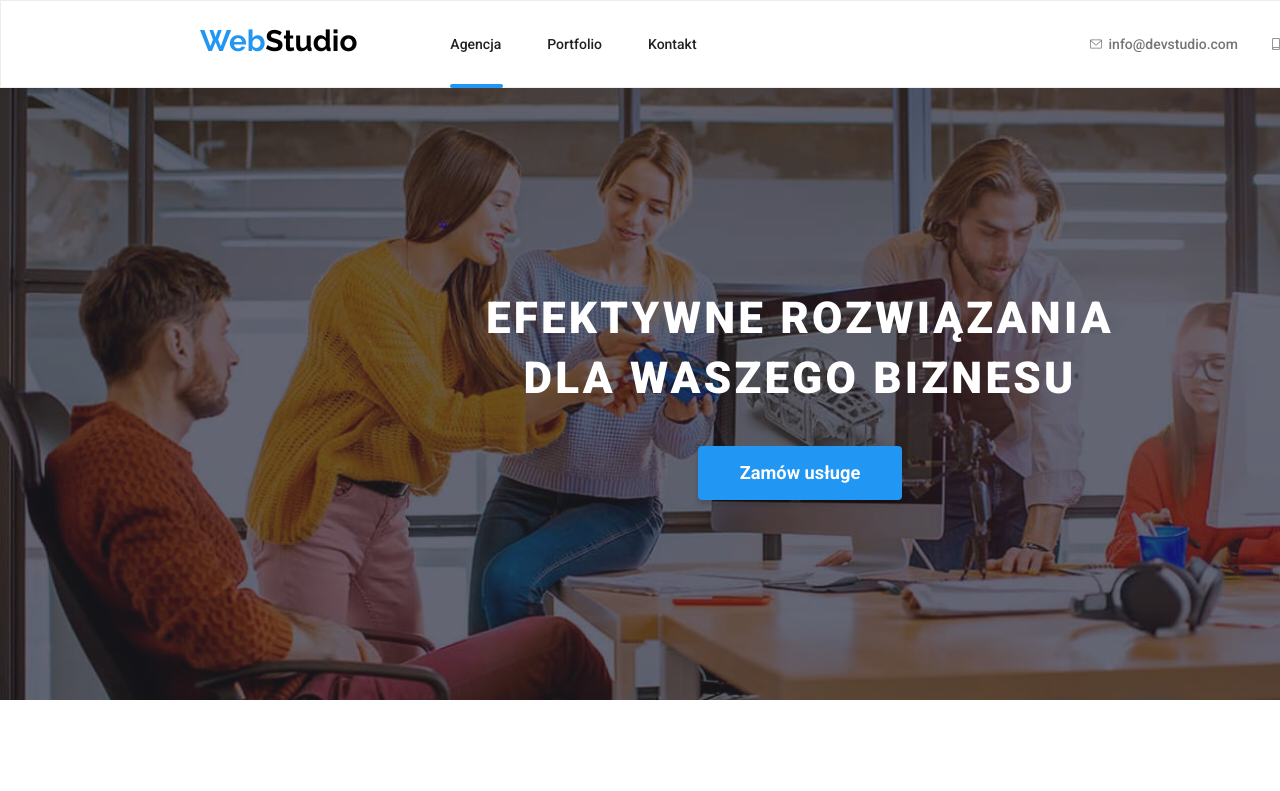
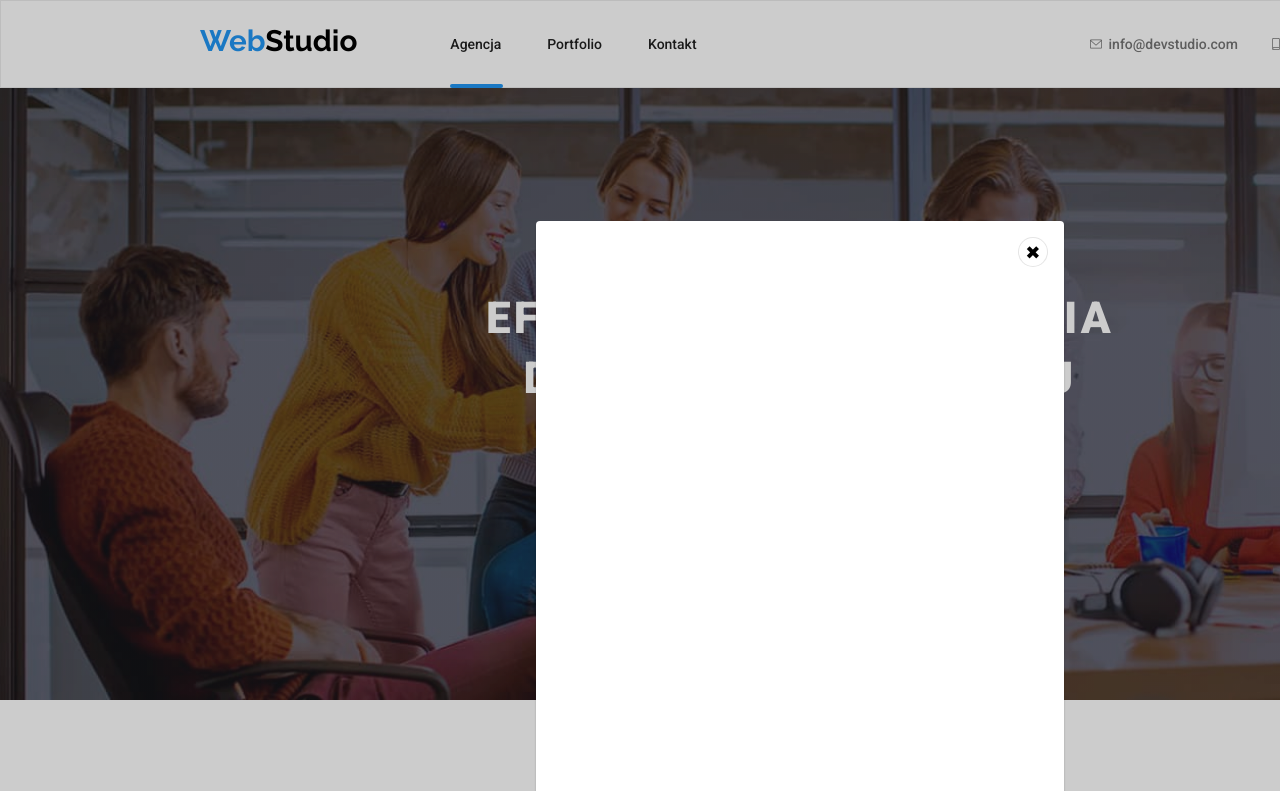
Before and after one commit to MichalStanaszek/goit-markup-hw-05, a plain HTML site: page index.html in a window 1280 px wide. Shown: the top 791 px of the page. Drawn offline with nearby package versions, Linux system fonts and the light colour scheme; files whose address does not match are found by name.

Commit message:
add: js modal window
add modal window in main site. Activate with button "Zamów usługę"

```diff
--- a/css/styles.css
+++ b/css/styles.css
@@ -536,3 +536,60 @@ img {
 .summary-socials {
   padding-bottom: 50px;
 }
+
+/* okno modalne */
+.backdrop {
+  position: fixed;
+  left: 0;
+  top: 0;
+  width: 100%;
+  height: 100%;
+  background: rgba(0, 0, 0, 0.2);
+}
+
+.modal {
+  position: absolute;
+  top: 221px;
+  left: 536px;
+  transform: translate(-50% -50%);
+  background: #ffffff;
+  box-shadow: 0px 1px 3px rgba(0, 0, 0, 0.12), 0px 1px 1px rgba(0, 0, 0, 0.14),
+    0px 2px 1px rgba(0, 0, 0, 0.2);
+  border-radius: 4px;
+  width: 528px;
+  height: 581px;
+  animation-name: modalWindow;
+  animation-duration: 250ms;
+  animation-timing-function: cubic-bezier(0.4, 0, 0.2, 1);
+}
+
+@keyframes modalWindow {
+  0% {
+    scale: 0;
+  }
+  50% {
+    scale: 1.25;
+  }
+  100% {
+    scale: 1;
+  }
+}
+
+.close-btn {
+  position: absolute;
+  top: 8px;
+  right: 8px;
+  width: 30px;
+  height: 30px;
+  padding: 0;
+  background: #ffffff;
+  border: 1px solid rgba(0, 0, 0, 0.1);
+  border-radius: 50%;
+  cursor: pointer;
+}
+
+.is-hidden {
+  opacity: 0;
+  visibility: hidden;
+  pointer-events: none;
+}
--- a/index.html
+++ b/index.html
@@ -63,7 +63,9 @@
     <main>
       <div class="wrapper">
         <h1 class="header">EFEKTYWNE ROZWIĄZANIA DLA WASZEGO BIZNESU</h1>
-        <button class="order-button" type="button">Zamów usługe</button>
+        <button class="order-button modal-btn" type="button" data-modal-open>
+          Zamów usługe
+        </button>
       </div>
       <div class="post container">
         <div>
@@ -379,5 +381,11 @@
         </div>
       </div>
     </footer>
+    <div class="backdrop is hidden" data-modal>
+      <div class="modal">
+        <button type="button" class="close-btn" data-modal-close>&#10006</button>
+      </div>
+    </div>
+    <script src="./js/modal.js"></script>
   </body>
 </html>
--- /dev/null
+++ b/js/modal.js
@@ -0,0 +1,14 @@
+(() => {
+  const refs = {
+    openModalBtn: document.querySelector("[data-modal-open]"),
+    closeModalBtn: document.querySelector("[data-modal-close]"),
+    modal: document.querySelector("[data-modal]"),
+  };
+
+  refs.openModalBtn.addEventListener("click", toggleModal);
+  refs.closeModalBtn.addEventListener("click", toggleModal);
+
+  function toggleModal() {
+    refs.modal.classList.toggle("is-hidden");
+  }
+})();
```
Lines whose indentation alone changed are shown as unchanged.
